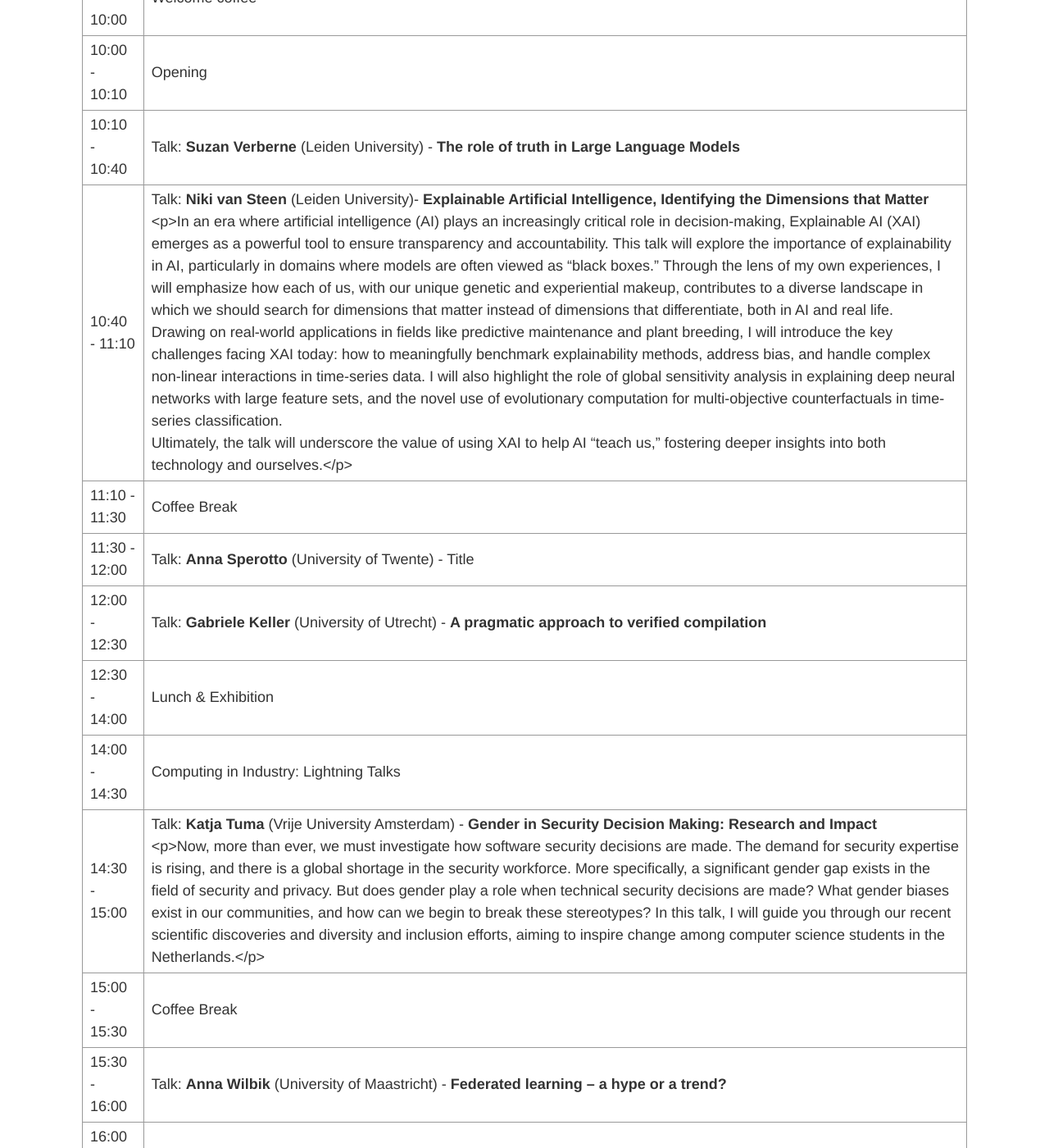
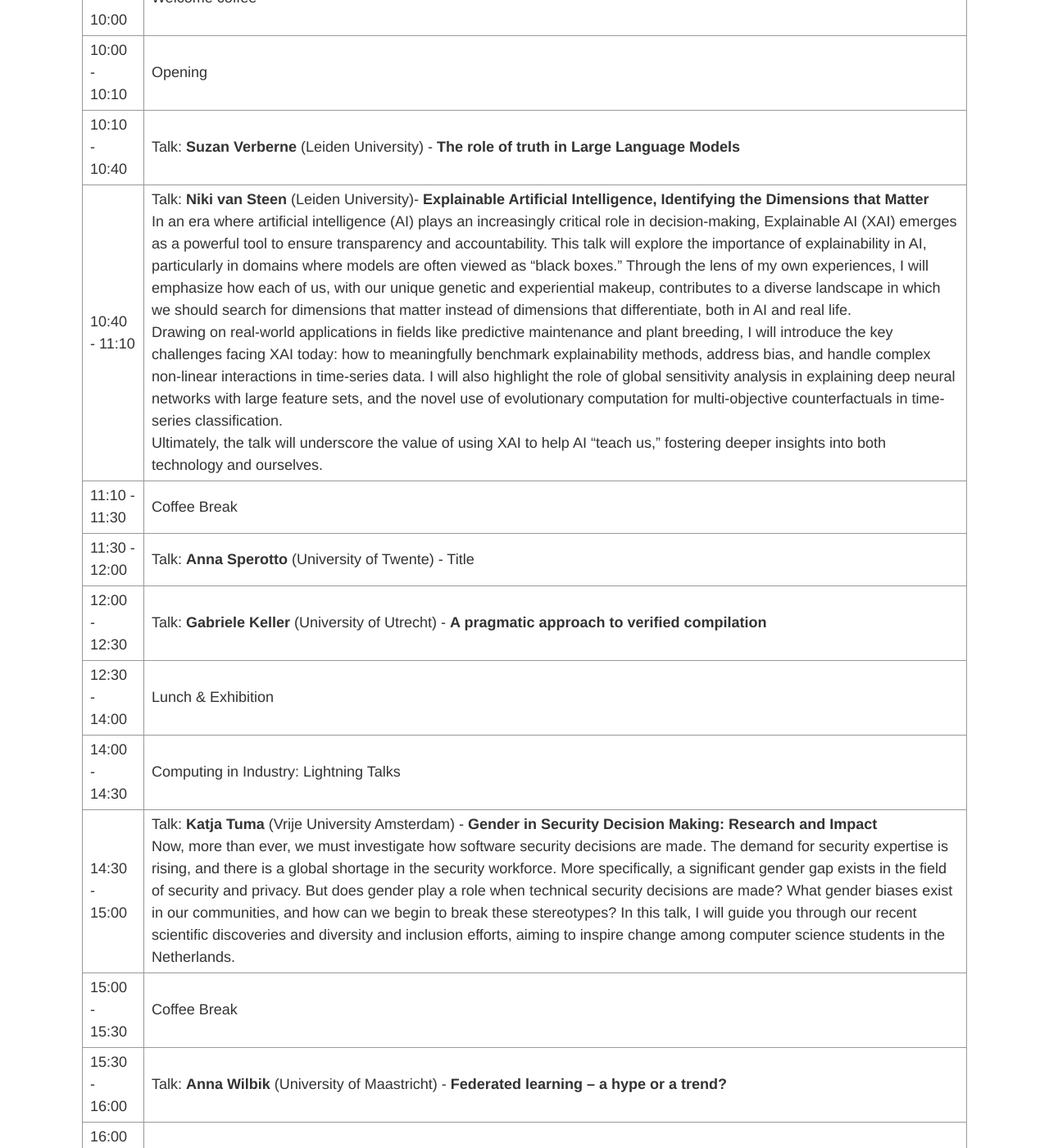
Before and after one commit to alice-and-eve/2024, a Jekyll site: the page built from index.md, in a window 1280 px wide and 1400 px high, scrolled down 1735 px. Shown: the whole window at 82% size. Built offline with Jekyll 4.4.1, drawn with Linux system fonts in a browser that asks for light colours.

```diff
--- a/index.md
+++ b/index.md
@@ -42,13 +42,13 @@ The registration is free and includes coffee breaks, lunch and drinks. We welcom
 | 09:30 - 10:00  | Welcome coffee |
 | 10:00 - 10:10  | Opening |
 | 10:10 - 10:40  | Talk: **Suzan Verberne** (Leiden University) - **The role of truth in Large Language Models** |
-| 10:40 - 11:10  | Talk: **Niki van Steen** (Leiden University)- **Explainable Artificial Intelligence, Identifying the Dimensions that Matter**<br><p>In an era where artificial intelligence (AI) plays an increasingly critical role in decision-making, Explainable AI (XAI) emerges as a powerful tool to ensure transparency and accountability. This talk will explore the importance of explainability in AI, particularly in domains where models are often viewed as "black boxes." Through the lens of my own experiences, I will emphasize how each of us, with our unique genetic and experiential makeup, contributes to a diverse landscape in which we should search for dimensions that matter instead of dimensions that differentiate, both in AI and real life.<br>Drawing on real-world applications in fields like predictive maintenance and plant breeding, I will introduce the key challenges facing XAI today: how to meaningfully benchmark explainability methods, address bias, and handle complex non-linear interactions in time-series data. I will also highlight the role of global sensitivity analysis in explaining deep neural networks with large feature sets, and the novel use of evolutionary computation for multi-objective counterfactuals in time-series classification.<br>Ultimately, the talk will underscore the value of using XAI to help AI "teach us," fostering deeper insights into both technology and ourselves.</p> |
+| 10:40 - 11:10  | Talk: **Niki van Steen** (Leiden University)- **Explainable Artificial Intelligence, Identifying the Dimensions that Matter**<br>In an era where artificial intelligence (AI) plays an increasingly critical role in decision-making, Explainable AI (XAI) emerges as a powerful tool to ensure transparency and accountability. This talk will explore the importance of explainability in AI, particularly in domains where models are often viewed as "black boxes." Through the lens of my own experiences, I will emphasize how each of us, with our unique genetic and experiential makeup, contributes to a diverse landscape in which we should search for dimensions that matter instead of dimensions that differentiate, both in AI and real life.<br>Drawing on real-world applications in fields like predictive maintenance and plant breeding, I will introduce the key challenges facing XAI today: how to meaningfully benchmark explainability methods, address bias, and handle complex non-linear interactions in time-series data. I will also highlight the role of global sensitivity analysis in explaining deep neural networks with large feature sets, and the novel use of evolutionary computation for multi-objective counterfactuals in time-series classification.<br>Ultimately, the talk will underscore the value of using XAI to help AI "teach us," fostering deeper insights into both technology and ourselves. |
 | 11:10 - 11:30  | Coffee Break |
 | 11:30 - 12:00  | Talk: **Anna Sperotto** (University of Twente) - Title |
 | 12:00 - 12:30  | Talk: **Gabriele Keller** (University of Utrecht) - **A pragmatic approach to verified compilation** |
 | 12:30 - 14:00  | Lunch & Exhibition |
 | 14:00 - 14:30  | Computing in Industry: Lightning Talks |
-| 14:30 - 15:00  | Talk: **Katja Tuma** (Vrije University Amsterdam) - **Gender in Security Decision Making: Research and Impact**<br> <p>Now, more than ever, we must investigate how software security decisions are made. The demand for security expertise is rising, and there is a global shortage in the security workforce. More specifically, a significant gender gap exists in the field of security and privacy. But does gender play a role when technical security decisions are made? What gender biases exist in our communities, and how can we begin to break these stereotypes? In this talk, I will guide you through our recent scientific discoveries and diversity and inclusion efforts, aiming to inspire change among computer science students in the Netherlands.</p>|
+| 14:30 - 15:00  | Talk: **Katja Tuma** (Vrije University Amsterdam) - **Gender in Security Decision Making: Research and Impact**<br> Now, more than ever, we must investigate how software security decisions are made. The demand for security expertise is rising, and there is a global shortage in the security workforce. More specifically, a significant gender gap exists in the field of security and privacy. But does gender play a role when technical security decisions are made? What gender biases exist in our communities, and how can we begin to break these stereotypes? In this talk, I will guide you through our recent scientific discoveries and diversity and inclusion efforts, aiming to inspire change among computer science students in the Netherlands.|
 | 15:00 - 15:30  | Coffee Break |
 | 15:30 - 16:00  | Talk: **Anna Wilbik** (University of Maastricht) - **Federated learning – a hype or a trend?** |
 | 16:00 - 16:15  | Poster Awards |
```
